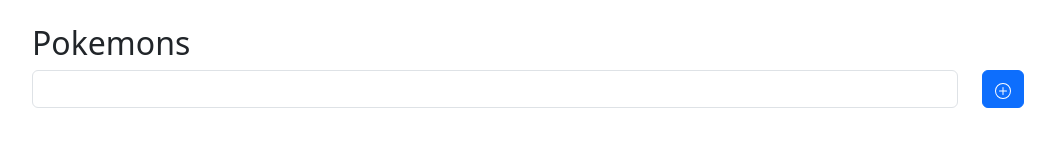
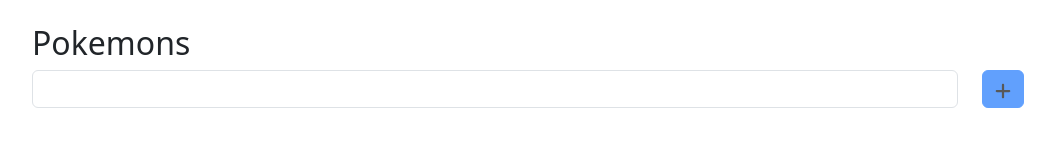
Before and after one commit to Arckanna/pokedex, an Angular app: page / in a window 1280 px wide. Shown: the top 160 px of the page, without its empty margins (50-1105 px from the left). Built offline with nearby package versions, Linux system fonts and the light colour scheme.

Commit message:
Can't put pokemon without name

```diff
--- a/src/app/Components/pokemon-list/pokemon-list.component.html
+++ b/src/app/Components/pokemon-list/pokemon-list.component.html
@@ -8,10 +8,7 @@
     </div>
 
     <div class="col-2">
-        <button (click)="onAddButtonClick()"  class="btn btn-primary"><svg xmlns="http://www.w3.org/2000/svg" width="16" height="16" fill="currentColor" class="bi bi-plus-circle" viewBox="0 0 16 16">
-            <path d="M8 15A7 7 0 1 1 8 1a7 7 0 0 1 0 14m0 1A8 8 0 1 0 8 0a8 8 0 0 0 0 16"/>
-            <path d="M8 4a.5.5 0 0 1 .5.5v3h3a.5.5 0 0 1 0 1h-3v3a.5.5 0 0 1-1 0v-3h-3a.5.5 0 0 1 0-1h3v-3A.5.5 0 0 1 8 4"/>
-          </svg></button>
+        <button (click)="onAddButtonClick()" [disabled]="!canClickButton" class="btn btn-primary"><svg xmlns="http://www.w3.org/2000/svg" height="18" width="16" viewBox="0 0 448 512"><path d="M256 80c0-17.7-14.3-32-32-32s-32 14.3-32 32V224H48c-17.7 0-32 14.3-32 32s14.3 32 32 32H192V432c0 17.7 14.3 32 32 32s32-14.3 32-32V288H400c17.7 0 32-14.3 32-32s-14.3-32-32-32H256V80z"/></svg></button>
     </div>
 
     <div *ngIf ="pokemonAdded" class="mt-2 mb-2"> Un pokémon a été ajouté </div>
--- a/src/app/Components/pokemon-list/pokemon-list.component.ts
+++ b/src/app/Components/pokemon-list/pokemon-list.component.ts
@@ -20,14 +20,14 @@
   onPokemonChange(event:Event){
     console.log('change');
     const inputElement = event.target as HTMLInputElement;
-    this.currentPokemonName = inputElement?.value;
+    this.currentPokemonName = inputElement?.value.trim();
+    if(this.currentPokemonName != ""){
+      this.canClickButton = true;
+    } else {
+      this.canClickButton = false;
+    }
+  }
 
-  }
-  constructor() {
-    setTimeout(()=>{
-      this.canClickButton = true;
-    }, 2000);
-  }
   onDeletePokemon(name:string, index: number){
     this.pokemons.splice(index,1);
     this.deletedPokemonName = name;
--- a/src/app/app.module.ts
+++ b/src/app/app.module.ts
@@ -16,13 +16,13 @@
         PokemonListComponent,
         HighlightBackgroundColorDirective
     ],
+    providers: [],
+    bootstrap: [AppComponent],
     imports: [
         BrowserModule,
         FormsModule,
         AppRoutingModule,
         NgbModule
-  ],
-  providers: [],
-  bootstrap: [AppComponent]
+    ]
 })
 export class AppModule { }
```
Lines whose indentation alone changed are shown as unchanged.
